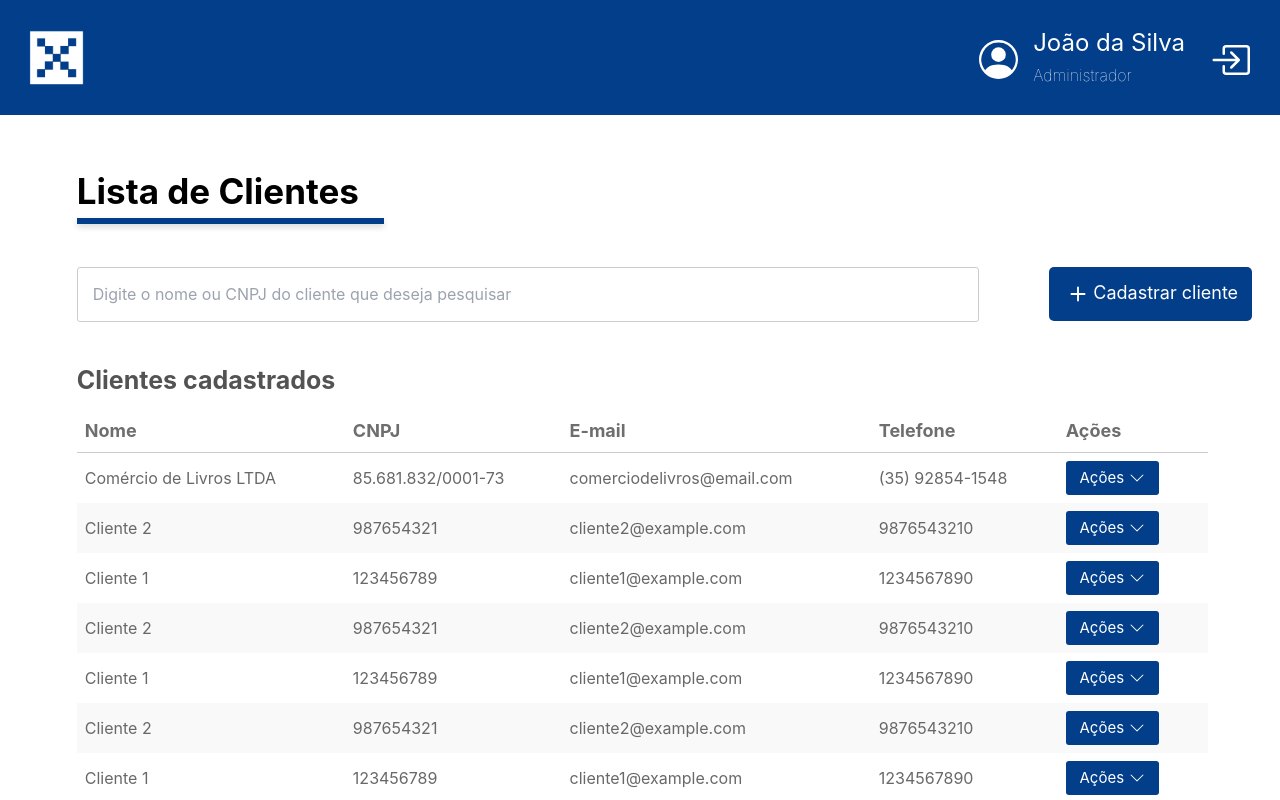
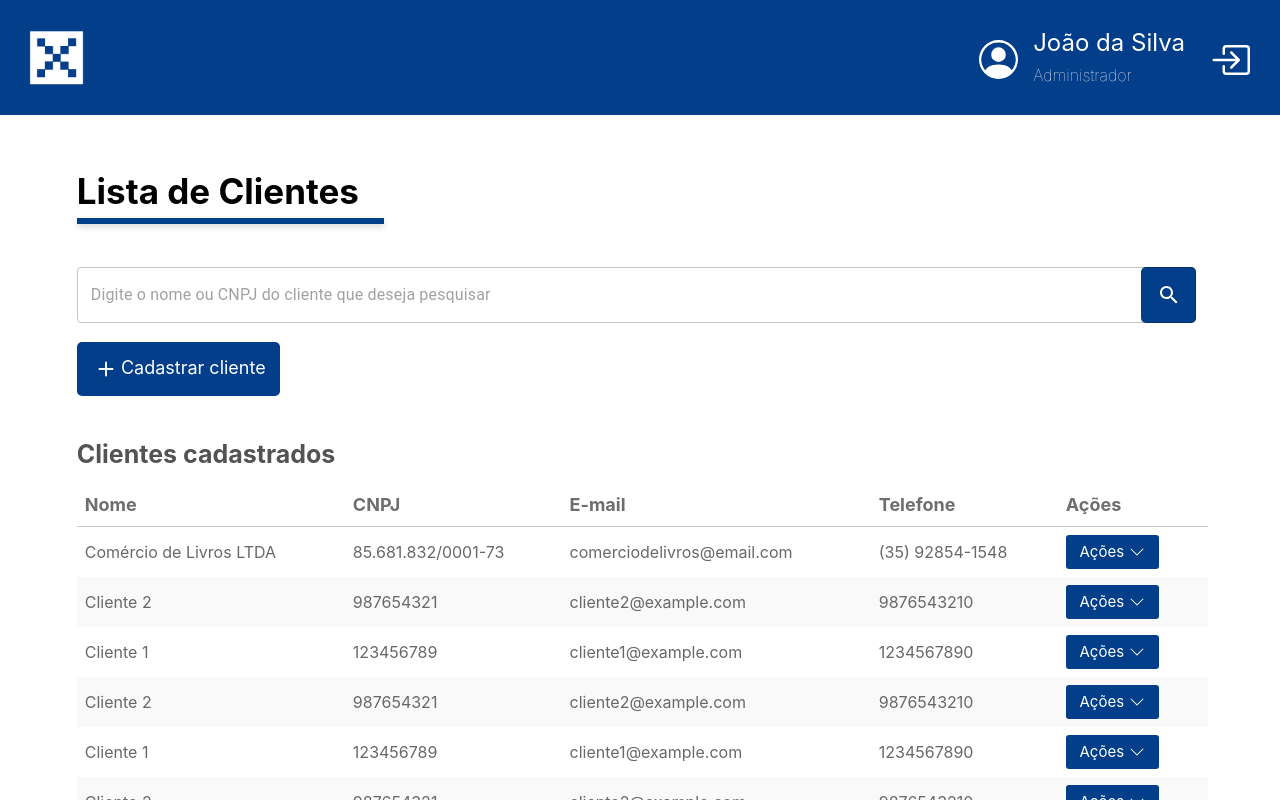
Before and after one commit to gabeporto/youx-challenge, a React (Create React App) app in the folder web/: page / in a window 1280 px wide. Shown: the top 800 px of the page. Built offline with nearby package versions, Linux system fonts and the light colour scheme; no server answers.

Commit message:
feat: add material ui and add icons to some inputs

```diff
--- a/web/package.json
+++ b/web/package.json
@@ -3,6 +3,10 @@
   "version": "0.1.0",
   "private": true,
   "dependencies": {
+    "@emotion/react": "^11.11.1",
+    "@emotion/styled": "^11.11.0",
+    "@mui/icons-material": "^5.11.16",
+    "@mui/material": "^5.13.6",
     "@testing-library/jest-dom": "^5.16.5",
     "@testing-library/react": "^13.4.0",
     "@testing-library/user-event": "^13.5.0",
@@ -20,7 +24,7 @@
     "react-number-format": "^5.2.2",
     "react-router-dom": "^6.14.0",
     "react-scripts": "5.0.1",
-    "styled-components": "^6.0.0-rc.6",
+    "styled-components": "^6.0.1",
     "typescript": "^4.9.5",
     "web-vitals": "^2.1.4"
   },
--- a/web/src/assets/icons/SearchIcon.tsx
+++ /dev/null
@@ -1,7 +0,0 @@
-export default function SearchIcon() {
-    return (
-        <svg xmlns="http://www.w3.org/2000/svg" width="20" height="20" fill="red" viewBox="0 0 16 16">
-            <path d="M11.742 10.344a6.5 6.5 0 1 0-1.397 1.398h-.001c.03.04.062.078.098.115l3.85 3.85a1 1 0 0 0 1.415-1.414l-3.85-3.85a1.007 1.007 0 0 0-.115-.1zM12 6.5a5.5 5.5 0 1 1-11 0 5.5 5.5 0 0 1 11 0z"/>
-        </svg>
-    )
-}
--- a/web/src/components/SearchInput.tsx
+++ b/web/src/components/SearchInput.tsx
@@ -1,15 +1,16 @@
-import React from 'react';
-import SearchIcon  from '../assets/icons/SearchIcon';
 import styled from 'styled-components';
+import TextField from '@mui/material/TextField';
+import SearchIcon from '@mui/icons-material/Search';
 
 const InputContainer = styled.div`
   position: relative;
   display: inline-block;
-  width: 75%;
+  width: 93%;
 `;
 
-const Input = styled.input`
-    width: 75%;
+const StyledInput = styled(TextField)`
+  position: relative;
+  width: 100%;
   min-width: 200px;
   height: 55px;
   background: #FFFFFF 0% 0% no-repeat padding-box;
@@ -18,17 +19,16 @@ const Input = styled.input`
   opacity: 1;
   margin-right: 50px;
   padding: 15px;
-`;
+  padding: 10px;
+  outline: none;
 
-const IconContainer = styled.div`
+  .MuiCircularProgress-root {
   position: absolute;
-  background-color: #111;
-  width: 53px;
-  height: 53px;
-  border-radius: 3px;
+  right: 8px;
   top: 50%;
-  right: 190px;
   transform: translateY(-50%);
+  pointer-events: none;
+  }
 `;
 
 interface SearchProps {
@@ -36,12 +36,36 @@ interface SearchProps {
 }
 
 const SearchInput = (props : SearchProps) => {
+
     return (
       <InputContainer>
-        <Input type="text" placeholder={props.placeholder} />
-        <IconContainer>
-          <SearchIcon />
-        </IconContainer>
+        <StyledInput
+          placeholder={props.placeholder}
+          variant="outlined"
+          InputProps={{
+            endAdornment: (
+              <div
+                style={{
+                  display: 'flex',
+                  alignItems: 'center',
+                  position: 'absolute',
+                  right: '0',
+                  top: '50%',
+                  height: '100%',
+                  width: '55px',
+                  transform: 'translateY(-50%)',
+                  paddingRight: '10px',
+                  paddingLeft: '16px',
+                  background: '#023E8A',
+                  borderRadius: '5px',
+                  cursor: 'pointer',
+                }}
+              >
+                <SearchIcon htmlColor='#ffffff'/>
+              </div>
+            ),
+          }}
+        />
       </InputContainer>
     );
   };
--- a/web/src/components/client/ClientTable.tsx
+++ b/web/src/components/client/ClientTable.tsx
@@ -4,6 +4,7 @@ import Button from "../Button";
 import Table from "../Table";
 import Modal from "../Modal";
 import { useState } from "react";
+import SearchInput from "../SearchInput";
 
 const Container = styled.h1`
     padding-left: 6%;
@@ -17,22 +18,6 @@ const TableTitle = styled.h1`
     margin-top: 40px;
     margin-bottom: 10px;
 `;
-
-const SearchInput = styled.input`
-    width: 75%;
-    min-width: 200px;
-    height: 55px;
-    background: #FFFFFF 0% 0% no-repeat padding-box;
-    border: 1px solid #CCCCCC;
-    border-radius: 3px;
-    opacity: 1;
-    margin-right: 50px;
-    padding: 15px;
-
-    @media only screen and (max-width: 226px) {
-      min-width: 90%;
-    }
-`
 
 const SearchContainer = styled.div`
     display: flex;
--- a/web/src/components/sale/SaleTable.tsx
+++ b/web/src/components/sale/SaleTable.tsx
@@ -4,6 +4,7 @@ import Button from "../Button";
 import Table from "../Table";
 import { useState } from "react";
 import Modal from "../Modal";
+import SearchInput from "../SearchInput";
 
 const Container = styled.h1`
     padding-left: 6%;
@@ -17,18 +18,6 @@ const TableTitle = styled.h1`
     margin-top: 40px;
     margin-bottom: 10px;
 `;
-
-const SearchInput = styled.input`
-    width: 75%;
-    min-width: 200px;
-    height: 55px;
-    background: #FFFFFF 0% 0% no-repeat padding-box;
-    border: 1px solid #CCCCCC;
-    border-radius: 3px;
-    opacity: 1;
-    margin-right: 50px;
-    padding: 15px;
-`
 
 const SearchContainer = styled.div`
     display: flex;
--- a/web/src/index.tsx
+++ b/web/src/index.tsx
@@ -1,8 +1,8 @@
 import React from 'react';
 import ReactDOM from 'react-dom/client';
-import './index.css';
 import App from './App';
 import reportWebVitals from './reportWebVitals';
+import './index.css';
 
 const root = ReactDOM.createRoot(
   document.getElementById('root') as HTMLElement
```
Also changed, not shown: 1 other file (tests, documents, lock files or other folders). Lines whose indentation alone changed are shown as unchanged.
